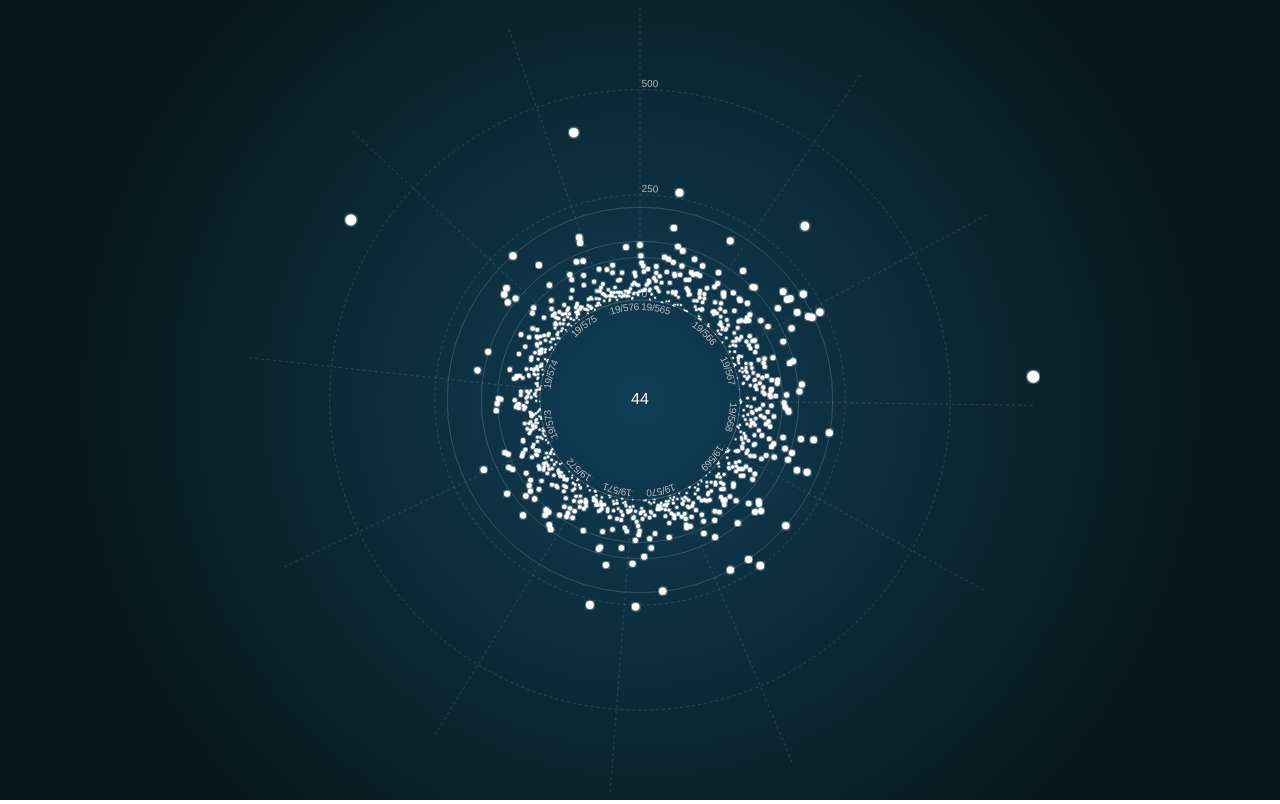
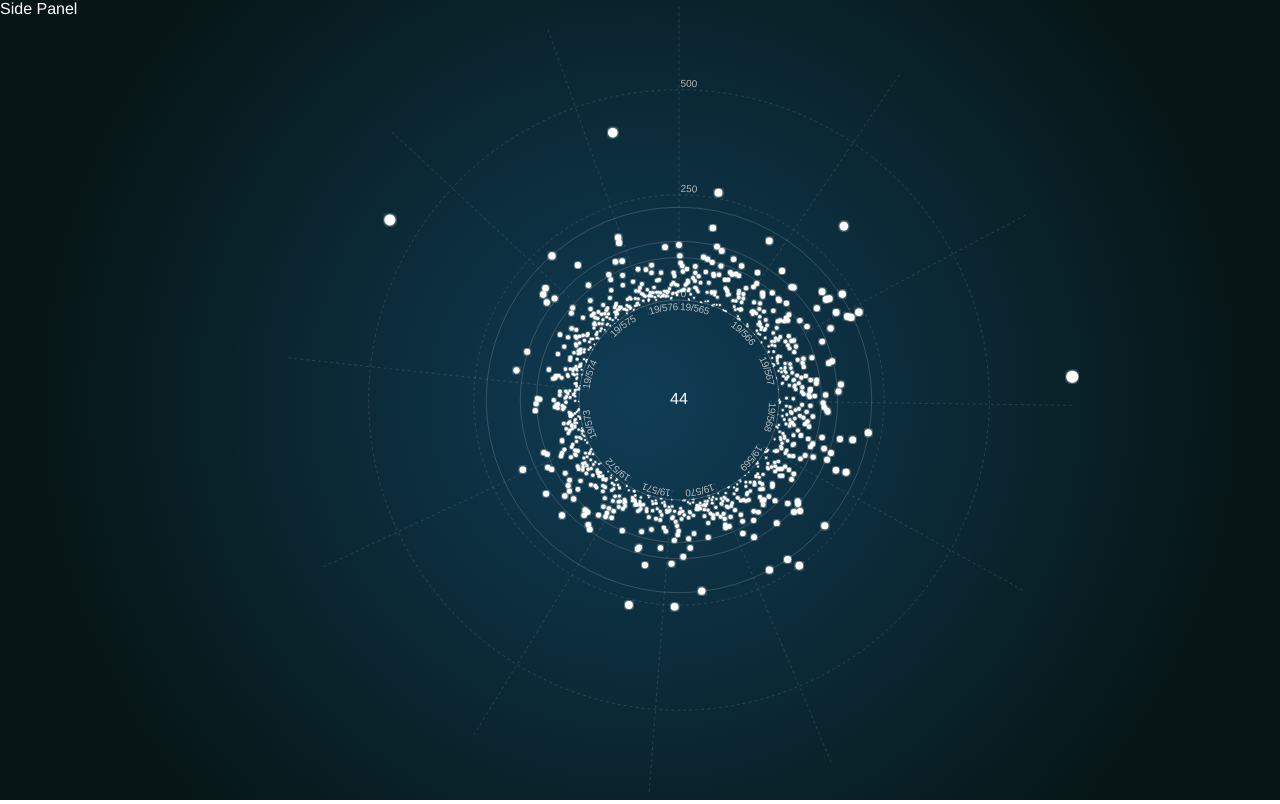
Before and after one commit to sophiamersmann/impact-factors, a Svelte app: page / in a window 1280 px wide. Built offline with nearby package versions, Linux system fonts and the light colour scheme.

Commit message:
Add side panel

```diff
--- a/public/global.css
+++ b/public/global.css
@@ -15,6 +15,8 @@ html {
   font-family: Helvetica, Arial, sans-serif;
   -webkit-font-smoothing: antialiased;
   -moz-osx-font-smoothing: grayscale;
+  color: #ffffff;
+  overflow: hidden;
 }
 
 html, body {
--- a/src/App.svelte
+++ b/src/App.svelte
@@ -1,6 +1,7 @@
 <script>
   import Catch from './Catch.svelte';
-  import Visualisation from './Visualisation.svelte';
+  import SidePanel from './SidePanel.svelte';
+  import Visualization from './Visualization.svelte';
 
   import { size } from './stores/dimensions';
 
@@ -18,12 +19,17 @@
   {#if width < 600}
     <Catch content={"width < 600"} />
   {:else}
-    <Visualisation />
+    <div class="side-panel">
+      <SidePanel />
+    </div>
+    <Visualization />
+    <div class="side-panel" />
   {/if}
 </div>
 
 <style>
   .app-wrapper {
+    display: flex;
     width: 100%;
     height: 100%;
     background: radial-gradient(
@@ -31,4 +37,8 @@
       var(--background-color-center) 0%,
       var(--background-color) 80%);
   }
+
+  .side-panel {
+    flex-grow: 1;
+  }
 </style>
--- /dev/null
+++ b/src/SidePanel.svelte
@@ -0,0 +1,3 @@
+<div>
+  Side Panel
+</div>
--- /dev/null
+++ b/src/Visualization.svelte
@@ -0,0 +1,5 @@
+<script>
+  import Chart from './components/Chart.svelte';
+</script>
+
+<Chart />
```
Also changed, not shown: src/components/Chart.svelte (renamed from src/Visualisation.svelte, +9 -9 lines).
